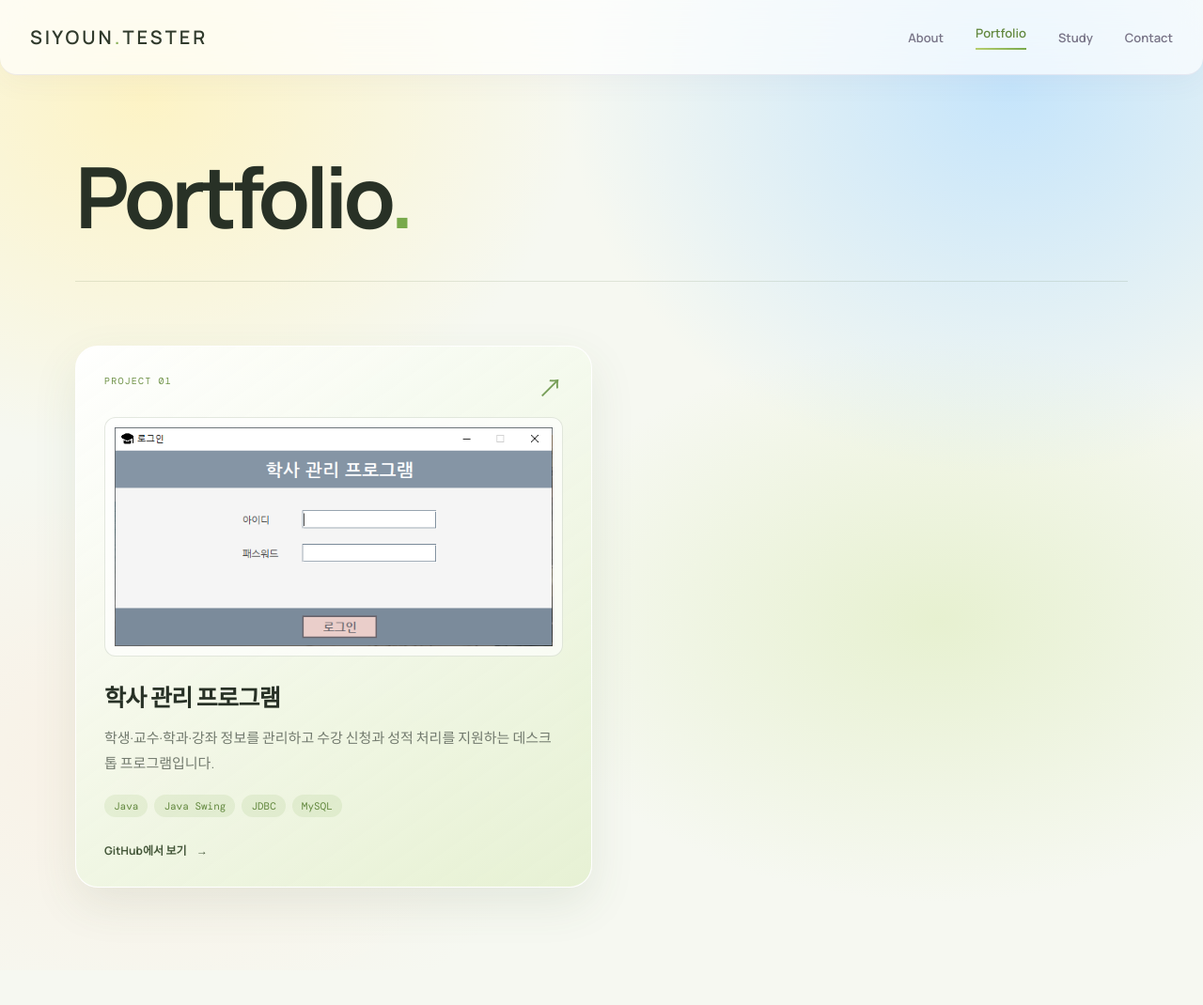
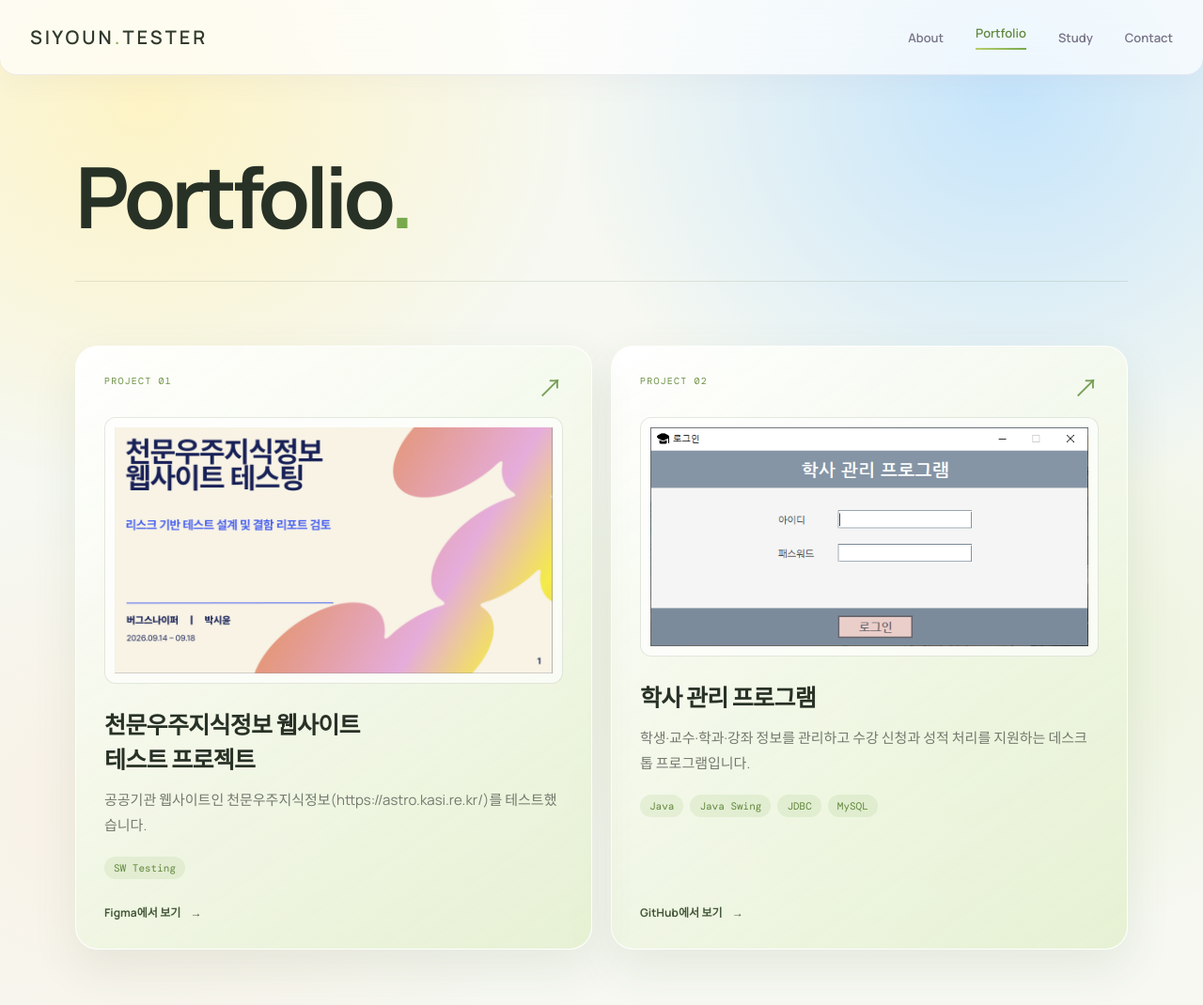
Before and after one commit to parksiyoun/portpolio, a plain HTML site: page portfolio.html in a window 1280 px wide. Shown: the whole page at 94% size. Before the commit the page ends 1033 px from the top, so only its background shows below. Drawn offline with nearby package versions, Linux system fonts and the light colour scheme.

Commit message:
포트폴리오 1개 추가 및 수정

```diff
--- a/assets/css/style.css
+++ b/assets/css/style.css
@@ -173,6 +173,9 @@ a { color: inherit; text-decoration: none; }
 .project-card { display: flex; flex-direction: column; min-height: 300px; padding: 30px; border: 1px solid rgba(255, 255, 255, .98); border-radius: 24px; background: linear-gradient(145deg, rgba(255, 255, 255, .94), rgba(226, 239, 204, .8)); box-shadow: 0 18px 48px rgba(72, 98, 55, .1); transition: transform .2s ease, box-shadow .2s ease; }
 .project-card:hover { transform: translateY(-5px); box-shadow: 0 22px 50px rgba(72, 98, 55, .16); }
 .project-card:focus-visible { outline: 3px solid #62883e; outline-offset: 4px; }
+.project-card--linked { position: relative; }
+.project-card--linked:has(.project-card-main-link:focus-visible) { outline: 3px solid #62883e; outline-offset: 4px; }
+.project-card-main-link::after { content: ""; position: absolute; inset: 0; }
 .project-card-top { display: flex; align-items: start; justify-content: space-between; }
 .project-arrow { color: #789f59; font-size: 27px; line-height: 1; }
 .project-image { display: block; width: 100%; margin-top: 18px; padding: 10px; border: 1px solid rgba(75, 104, 57, .15); border-radius: 12px; background: rgba(255, 255, 255, .65); }
--- a/portfolio.html
+++ b/portfolio.html
@@ -6,15 +6,23 @@
   <title>Portfolio — siyoun.tester</title>
   <link rel="preconnect" href="https://fonts.googleapis.com"><link rel="preconnect" href="https://fonts.gstatic.com" crossorigin>
   <link href="https://fonts.googleapis.com/css2?family=DM+Mono:wght@400;500&family=Manrope:wght@400;500;600;700;800&family=Noto+Sans+KR:wght@400;500;600;700;800&display=swap" rel="stylesheet">
-  <link rel="stylesheet" href="assets/css/style.css"><script src="assets/js/main.js" defer></script>
+  <link rel="stylesheet" href="assets/css/style.css?v=3"><script src="assets/js/main.js" defer></script>
 </head>
 <body>
   <header class="site-header"><nav class="nav-shell" aria-label="주요 메뉴"><a class="wordmark" href="index.html" aria-label="siyoun.tester 메인 페이지">siyoun<span>.</span>tester</a><button class="menu-toggle" aria-expanded="false" aria-controls="site-menu" aria-label="메뉴 열기"><span></span><span></span></button><div class="nav-links" id="site-menu"><a class="nav-link" href="index.html">About</a><a class="nav-link active" href="portfolio.html" aria-current="page">Portfolio</a><a class="nav-link" href="study.html">Study</a><a class="nav-link" href="contact.html">Contact</a></div></nav></header>
   <main class="wrap page-main">
     <section class="page-intro"><h1>Portfolio<span class="period">.</span></h1><div class="intro-meta"></div></section>
     <section class="project-list" aria-label="프로젝트 목록">
+      <article class="project-card project-card--linked">
+        <span class="project-card-top"><span class="eyebrow">PROJECT 01</span><span class="project-arrow" aria-hidden="true">↗</span></span>
+        <span class="project-image"><img src="assets/images/astronomy-testing.png" alt="천문우주지식정보 웹사이트 테스팅 프레젠테이션 표지" width="1920" height="1080"></span>
+        <h2>천문우주지식정보 웹사이트<br>테스트 프로젝트</h2>
+        <p>공공기관 웹사이트인 천문우주지식정보(https://astro.kasi.re.kr/)를 테스트했습니다.</p>
+        <span class="project-tags"><span>SW Testing</span></span>
+        <a class="project-link project-card-main-link" href="https://www.figma.com/deck/BfkQ30P0gVGbQv8iLdMMAF/%EC%B2%9C%EB%AC%B8%EC%9A%B0%EC%A3%BC%EC%A7%80%EC%8B%9D%EC%A0%95%EB%B3%B4-sw%ED%85%8C%EC%8A%A4%ED%8C%85-?node-id=1-42&amp;viewport=-58%2C-93%2C0.65&amp;t=P1EmZjKUjUIfKOc4-1&amp;scaling=min-zoom&amp;content-scaling=fixed&amp;page-id=0%3A1" target="_blank" rel="noopener noreferrer" aria-label="천문우주지식정보 웹사이트 테스팅 포트폴리오 Figma에서 보기 (새 창)">Figma에서 보기 <span aria-hidden="true">→</span></a>
+      </article>
       <a class="project-card" href="https://github.com/parksiyoun/university_program" target="_blank" rel="noopener noreferrer" aria-label="학사 관리 프로그램 GitHub 저장소 보기 (새 창)">
-        <span class="project-card-top"><span class="eyebrow">PROJECT 01</span><span class="project-arrow" aria-hidden="true">↗</span></span>
+        <span class="project-card-top"><span class="eyebrow">PROJECT 02</span><span class="project-arrow" aria-hidden="true">↗</span></span>
         <span class="project-image"><img src="assets/images/university-login.png" alt="학사 관리 프로그램 로그인 화면" width="586" height="293"></span>
         <h2>학사 관리 프로그램</h2>
         <p>학생·교수·학과·강좌 정보를 관리하고 수강 신청과 성적 처리를 지원하는 데스크톱 프로그램입니다.</p>
```
Also changed, not shown: assets/images/astronomy-testing.png (added).
